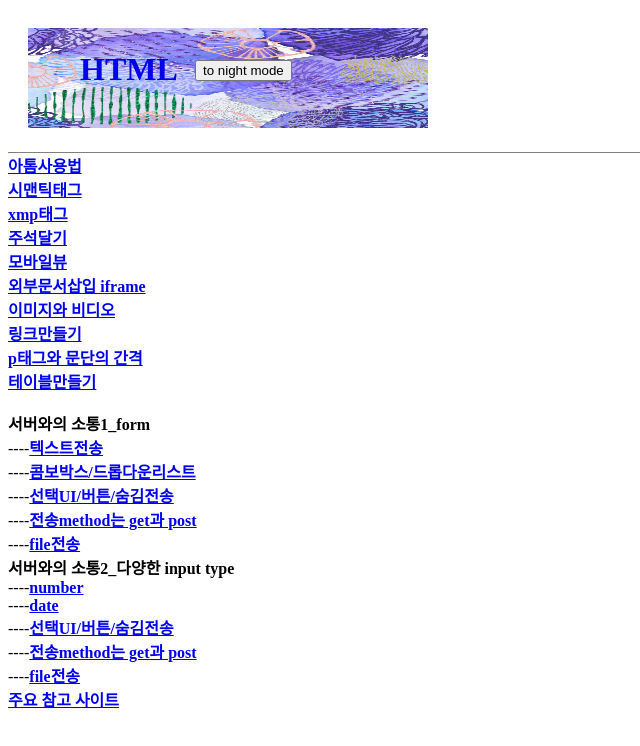
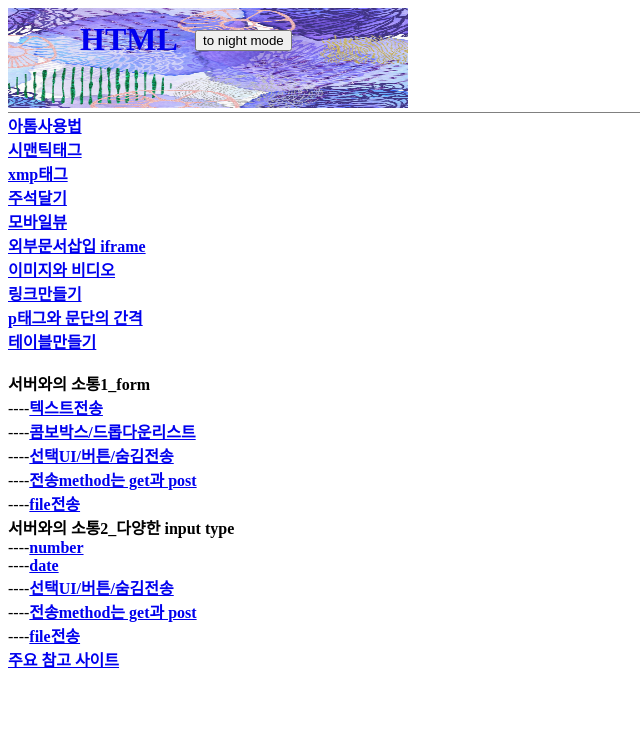
Before and after one commit to webmemory/memories, a plain HTML site: page index.html in a window 1280 px wide. Shown: the whole page, without its empty margins (0-640 px from the left). Drawn offline with Linux system fonts and the light colour scheme.

Commit message:
change padding

```diff
--- a/index.html
+++ b/index.html
@@ -2,31 +2,31 @@
 
 <html>
 
-<head>
+<head><script src="color_change.js">	</script>
 	<title>프로그래밍</title>
 	<meta charset="utf-8">
 	<meta name="viewport" content="width=device-width,inital-scale=1.0">
 
-	<script src="color_change.js">	</script>
+
 	<style>
 
 	  header{
 	  	border-bottom:1px solid grey;
-	  	padding:20px
+	  	padding :0px
 
 	  }
 
 		header a{
 			text-decoration:none;
 			position:absolute;
-			top:30px;
+			top:0px;
 			left:80px
 	}
 
 	  header input{
 	  	position:absolute;
 			left: 195px;
-			top: 60px;
+			top: 30px;
   }
 
 
@@ -46,11 +46,11 @@ a 태그에 text-decoration:none을 추가하면 밑줄이 없어진다.
 		<img src="imagevideosample/abstract-background.jpg"
 			width=400px height=100 alt="이미지" title="추상화"/>
 
-	<input type="button" value='to night mode' onclick="
+		<input type="button" value='to night mode' onclick="
 		nightDayHandler(this)">
-	<a href="https://webmemory.github.io/memories/index.html"><h1>HTML</h1></a>
+		<a href="https://webmemory.github.io/memories/index.html"><h1>HTML</h1></a>
 
- </header>
+	 </header>
  <nav>
  <strong><a href="https://webmemory.github.io/memories/html_atom.html">아톰사용법</a></strong><br>
  <strong><a href="https://webmemory.github.io/memories/html_symantic_tag.html">시맨틱태그</a></strong><br>
```
